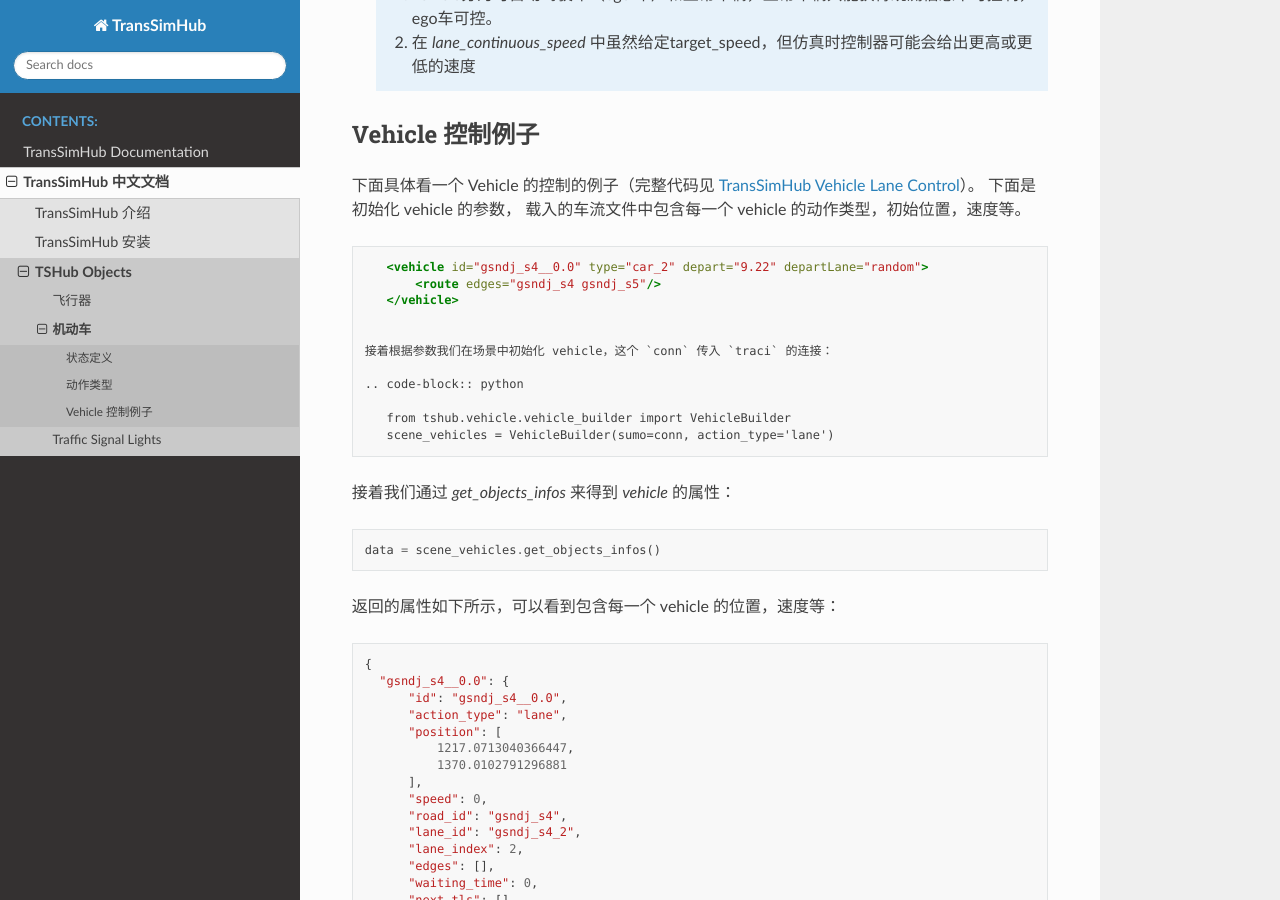
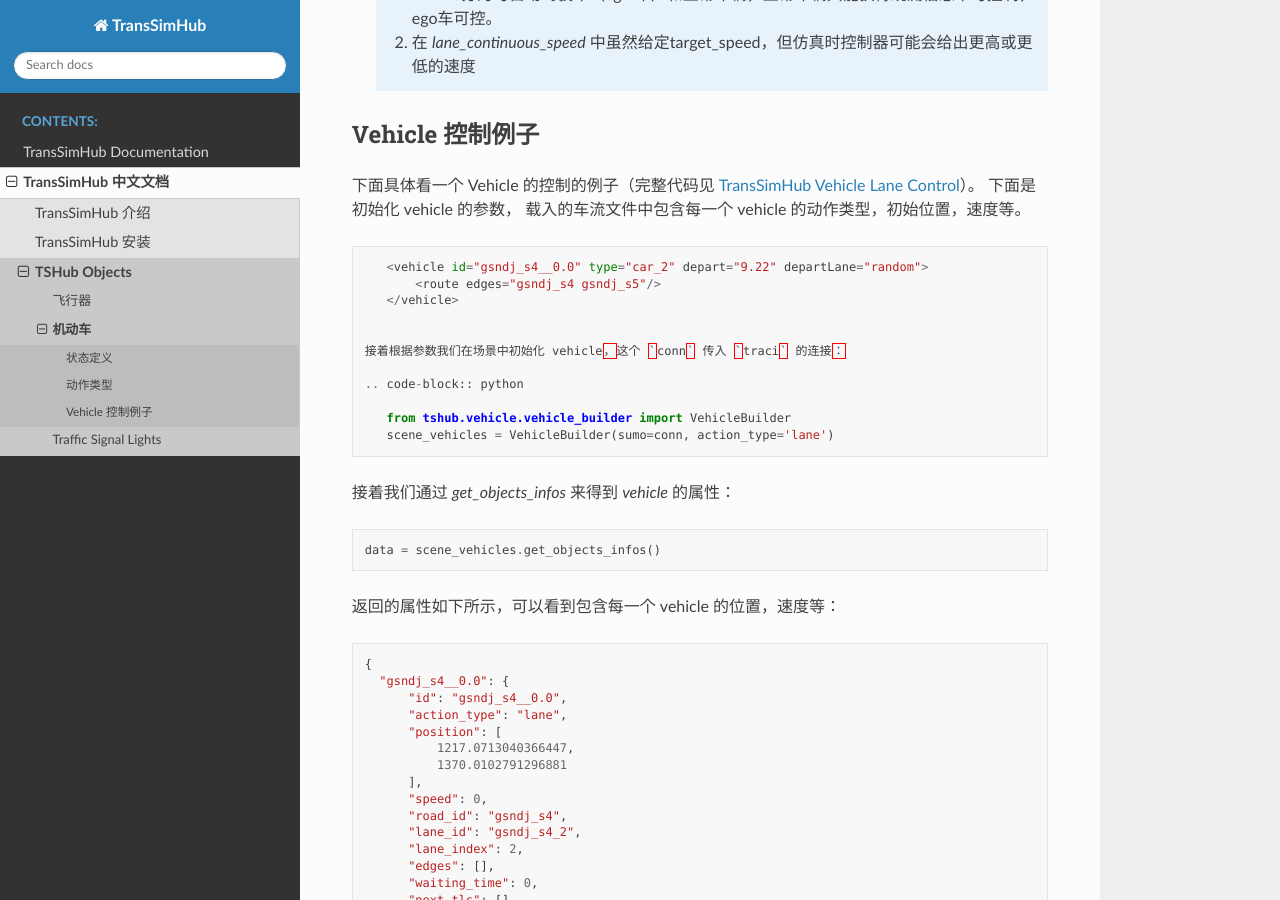
Before and after one commit to Traffic-Alpha/TransSimHub, a Sphinx documentation site: the page built from docs/source/locales/zh_CN/object/vehicle.rst, in a window 1280 px wide and 900 px high, scrolled down 800 px. Built offline with Sphinx 7.4.7 and the Read the Docs theme 2.0.0, drawn with Linux system fonts in a browser that asks for light colours.

Commit message:
修改vehicle一些错误

```diff
--- a/docs/source/locales/zh_CN/object/vehicle.rst
+++ b/docs/source/locales/zh_CN/object/vehicle.rst
@@ -21,6 +21,7 @@
 -----------
 
 1. **lane**：  仅选择车道，vehicle 的速度由规则判断
+
   .. list-table::
     :header-rows: 1
     * - 参数
@@ -33,7 +34,9 @@
       - vehicle向左侧变道，改变vehicle的速度, vehicle速度减少2，但高于最低限速（2）
     * - change_lane_left (str)
       - vehicle向右侧变道，改变vehicle的速度, vehicle速度减少2，但高于最低限速（2）
+
 2. **lane_continuous_speed**: 改变车道，并且可以连续控制速度
+
   .. list-table::
     :header-rows: 1
     * - 参数 target_speed (float)
@@ -49,6 +52,7 @@
       - change_lane_right
       - 向右侧变道
 
+
   .. note::
     1. vehicle分为可自动驾驶车（ego 车）和正常车辆，正常车辆只能获得观测信息不可控制，ego车可控。
     2. 在 `lane_continuous_speed` 中虽然给定target_speed，但仿真时控制器可能会给出更高或更低的速度
@@ -59,7 +63,7 @@
 下面具体看一个 Vehicle 的控制的例子（完整代码见 `TransSimHub Vehicle Lane Control <https://github.com/Traffic-Alpha/TransSimHub/blob/main/examples/vehicles/vehicle_action/vehicle_lane.py>`_）。
 下面是初始化 vehicle 的参数， 载入的车流文件中包含每一个 vehicle 的动作类型，初始位置，速度等。
 
-.. code-block:: xml
+.. code-block:: python
 
     <vehicle id="gsndj_s4__0.0" type="car_2" depart="9.22" departLane="random">
         <route edges="gsndj_s4 gsndj_s5"/>
```
